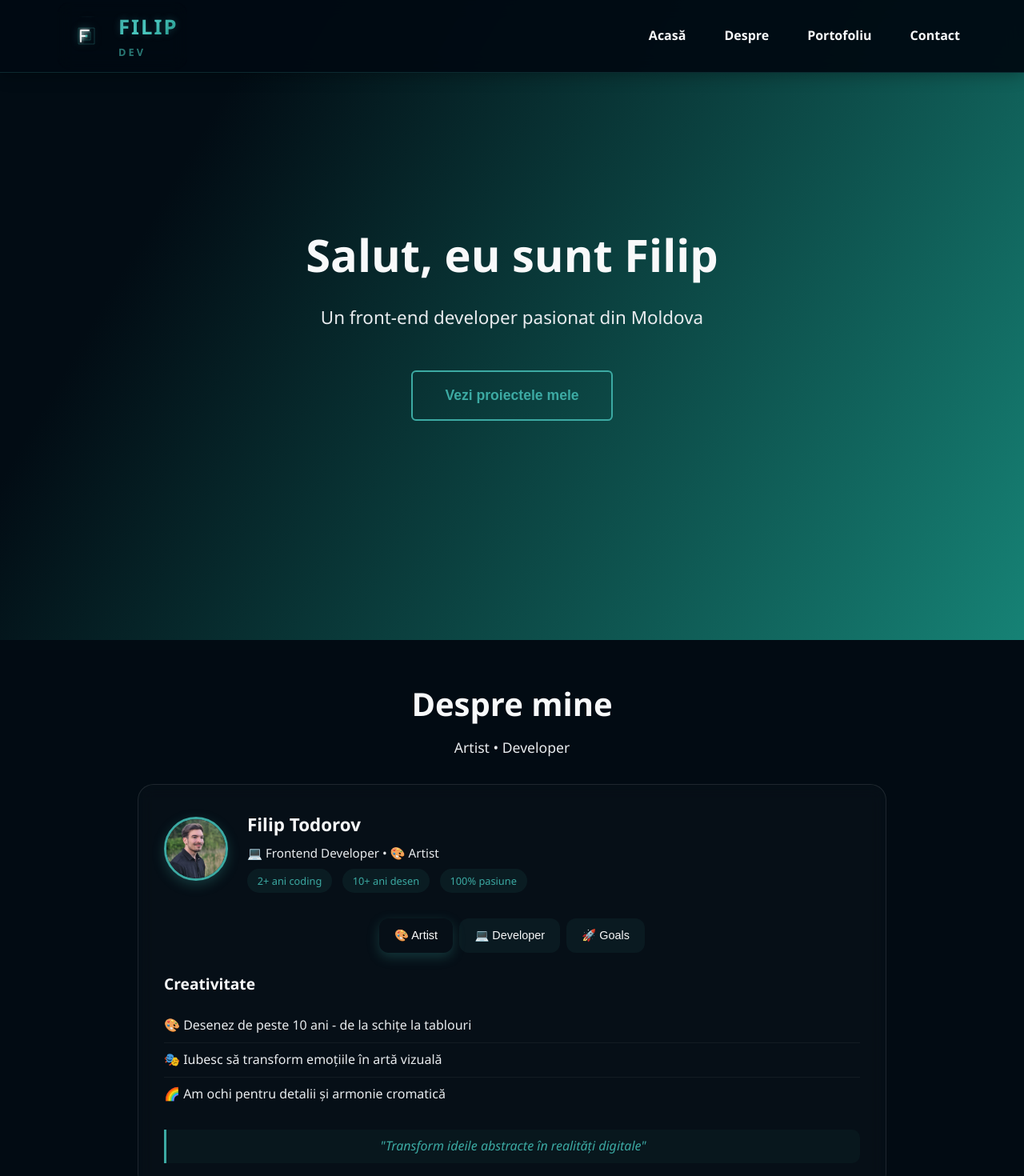
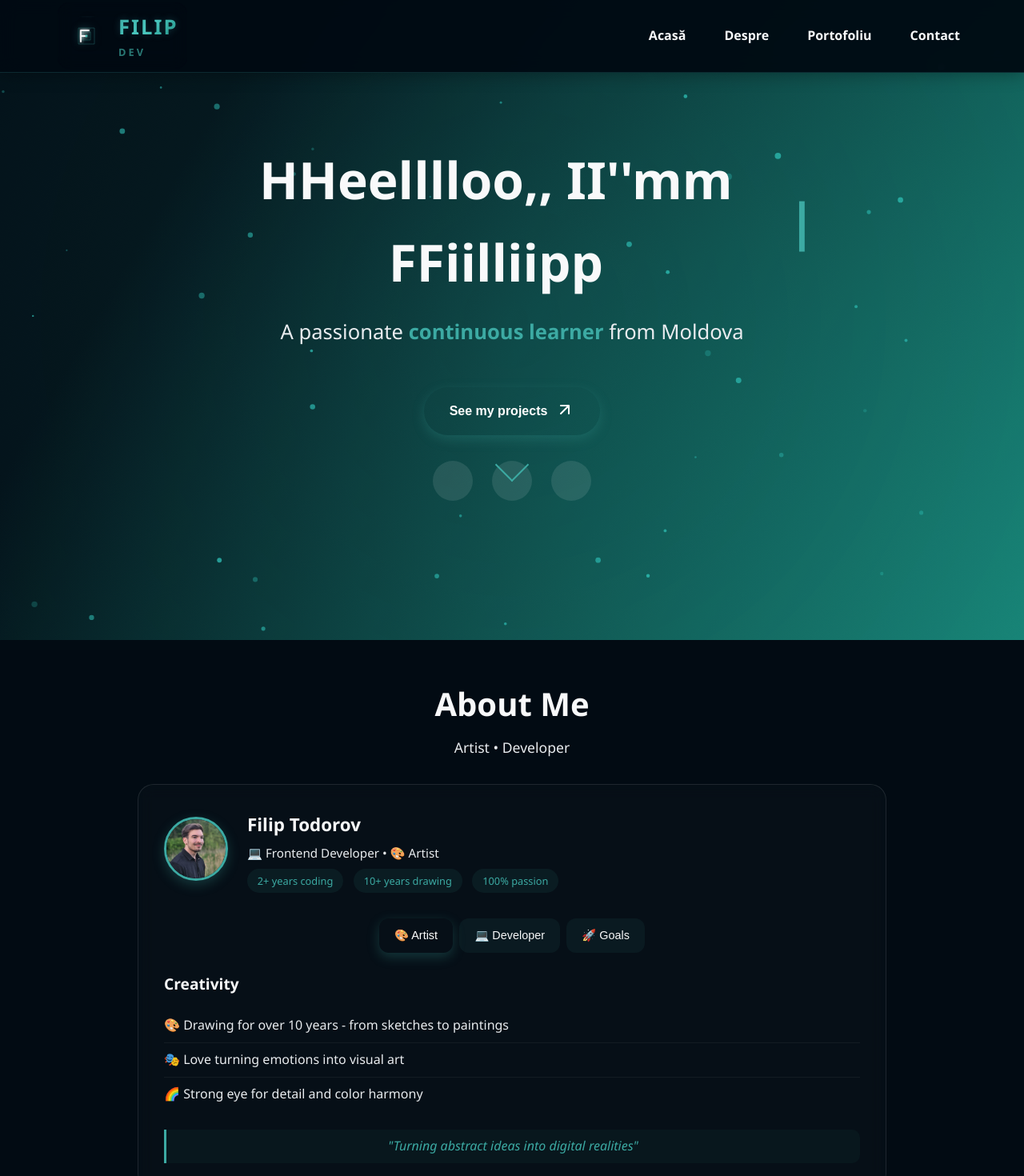
Before and after one commit to filip0020/Taiyo-portfolio, a React (Vite) app: page / in a window 1280 px wide. Shown: the top 1470 px of the page at 80% size. Built offline with nearby package versions, Linux system fonts and the light colour scheme.

Commit message:
change hero block

```diff
--- a/src/components/About/About.jsx
+++ b/src/components/About/About.jsx
@@ -11,7 +11,7 @@ const About = () => {
 
   return (
     <section id="about" ref={ref} className={`about ${isInView ? 'about-visible' : ''}`}>
-      <h2 className="about-title">Despre mine</h2>
+      <h2 className="about-title">About Me</h2>
       <p className="about-subtitle">Artist • Developer</p>
 
       <div className="about-compact">
@@ -24,14 +24,14 @@ const About = () => {
             <h3>Filip Todorov</h3>
             <p>💻 Frontend Developer • 🎨 Artist</p>
             <div className="bio-stats">
-              <span>2+ ani coding</span>
-              <span>10+ ani desen</span>
-              <span>100% pasiune</span>
+              <span>2+ years coding</span>
+              <span>10+ years drawing</span>
+              <span>100% passion</span>
             </div>
           </div>
         </div>
 
-        {/* Tabs compacte */}
+        {/* Compact Tabs */}
         <div className="compact-tabs">
           {['artist', 'developer', 'goals'].map((tab) => (
             <button
@@ -46,47 +46,47 @@ const About = () => {
           ))}
         </div>
 
-        {/* Conținut dinamic */}
+        {/* Dynamic Content */}
         <div className="compact-content">
           {activeTab === 'artist' && (
             <div className="tab-artist">
-              <h4>Creativitate </h4>
+              <h4>Creativity</h4>
               <ul>
-                <li>🎨 Desenez de peste 10 ani - de la schițe la tablouri</li>
-                <li>🎭 Iubesc să transform emoțiile în artă vizuală</li>
-                <li>🌈 Am ochi pentru detalii și armonie cromatică</li>
+                <li>🎨 Drawing for over 10 years - from sketches to paintings</li>
+                <li>🎭 Love turning emotions into visual art</li>
+                <li>🌈 Strong eye for detail and color harmony</li>
               </ul>
             </div>
           )}
 
           {activeTab === 'developer' && (
             <div className="tab-developer">
-              <h4>De la artă la algoritmi</h4>
+              <h4>From Art to Algorithms</h4>
               <ul>
-                <li>💻 2 ani de frontend development cu React, HTML5, CSS3, JS</li>
-                <li>🎯 Specializat pe interfețe intuitive și frumoase</li>
-                <li>🚀 Autodidact dedicat - învăț zilnic ceva nou</li>
-                <li>❤️ Pasiune pentru cod elegant și funcțional</li>
+                <li>💻 2 years of frontend development with React, HTML5, CSS3, JS</li>
+                <li>🎯 Focused on intuitive and beautiful interfaces</li>
+                <li>🚀 Dedicated self-learner - improving every day</li>
+                <li>❤️ Passion for clean, functional code</li>
               </ul>
             </div>
           )}
 
           {activeTab === 'goals' && (
             <div className="tab-goals">
-              <h4>Viziune și ambiție</h4>
+              <h4>Vision & Ambition</h4>
               <ul>
-                <li>⭐ Devin expert React și JavaScript</li>
-                <li>🌍 Lucrez la proiecte cu impact mare</li>
-                <li>📚 Învăț continuu și împărtășesc cu comunitatea</li>
-                <li>🎨 Unesc arta cu tehnologia în proiecte unice</li>
+                <li>⭐ Becoming an expert in React and JavaScript</li>
+                <li>🌍 Working on high-impact projects</li>
+                <li>📚 Continuously learning and sharing with the community</li>
+                <li>🎨 Blending art and technology in unique projects</li>
               </ul>
             </div>
           )}
         </div>
 
-        {/* Citat inspirational */}
+        {/* Inspirational Quote */}
         <blockquote className="about-quote">
-          "Transform ideile abstracte în realități digitale"
+          "Turning abstract ideas into digital realities"
         </blockquote>
       </div>
     </section>
--- a/src/components/Contact/Contact.jsx
+++ b/src/components/Contact/Contact.jsx
@@ -14,8 +14,8 @@ function Contact() {
       ref={ref}
       className={`contact ${isInView ? 'contact-visible' : ''}`}
     >
-      <h2>Contactează-mă</h2>
-      <p>Ai un proiect interesant? Hai să vorbim!</p>
+      <h2>Get in Touch</h2>
+      <p>Have an exciting project? Let’s connect and make it happen.</p>
       <SocialLinks />
     </section>
   );
--- a/src/components/Footer/Footer.jsx
+++ b/src/components/Footer/Footer.jsx
@@ -1,11 +1,11 @@
-import './Footer.css'
+import './Footer.css';
 
 function Footer() {
   return (
     <footer className="footer">
-      <p>&copy; 2024 Filip. Toate drepturile rezervate.</p>
+      <p>&copy; 2024 copyright. All rights reserved.</p>
     </footer>
-  )
+  );
 }
 
 export default Footer;
--- a/src/components/Hero/Hero.css
+++ b/src/components/Hero/Hero.css
@@ -10,62 +10,276 @@
     var(--color-primary) 20%,
     var(--color-accent) 100%
   );
+  position: relative;
+  overflow: hidden;
   z-index: 1;
 }
 
-.hero-content h1 {
-  font-size: 3.5rem;
+.particles-canvas {
+  position: absolute;
+  top: 0;
+  left: 0;
+  width: 100%;
+  height: 100%;
+  z-index: -1;
+}
+
+.hero-content {
+  position: relative;
+  z-index: 2;
+  max-width: 800px;
+  padding: 0 20px;
+}
+
+.hero-title {
+  font-size: 4rem;
   color: var(--color-text);
   margin-bottom: 1rem;
+  font-weight: 700;
+  min-height: 4.5rem;
+  display: flex;
+  justify-content: center;
+  align-items: center;
 }
 
-.hero-content p {
-  font-size: 1.4rem;
-  margin-bottom: 3rem;
-  color: var(--color-text-secondary);
+.hero-title::after {
+  content: "|";
+  animation: blink 1s infinite;
+  margin-left: 5px;
+  color: var(--color-accent-light-2);
 }
 
-.hero-content button {
+@keyframes blink {
+  0%,
+  50% {
+    opacity: 1;
+  }
+  51%,
+  100% {
+    opacity: 0;
+  }
+}
+
+.subtitle-container {
+  margin-bottom: 3rem;
+  min-height: 2rem;
+}
+
+.hero-subtitle {
+  font-size: 1.6rem;
+  color: var(--color-text-secondary);
+  position: relative;
+  display: inline-block;
+}
+
+.typing-text::after {
+  content: "front-end developer";
+  animation: changeText 8s infinite;
+  color: var(--color-accent-light-2);
+  font-weight: 600;
+}
+
+@keyframes changeText {
+  0%,
+  25% {
+    content: "front-end developer";
+  }
+  26%,
+  50% {
+    content: "UI/UX enthusiast";
+  }
+  51%,
+  75% {
+    content: "problem solver";
+  }
+  76%,
+  100% {
+    content: "continuous learner";
+  }
+}
+
+.cta-container {
+  display: flex;
+  flex-direction: column;
+  align-items: center;
+  gap: 2rem;
+}
+
+.cta-button {
   padding: 1.2rem 2.5rem;
   font-size: 1.1rem;
-  background-color: transparent;
+  background: transparent;
   color: var(--color-accent-light-2);
   border: 2px solid var(--color-accent-light-2);
-  border-radius: 6px;
+  border-radius: 50px;
   cursor: pointer;
   transition: all 0.4s ease;
-  font-weight: bold;
+  font-weight: 600;
   position: relative;
+  overflow: hidden;
+  display: flex;
+  align-items: center;
+  gap: 10px;
+  z-index: 1;
 }
 
-.hero-content button:hover {
+.cta-button::before {
+  content: "";
+  position: absolute;
+  top: 0;
+  left: -100%;
+  width: 100%;
+  height: 100%;
+  background: linear-gradient(
+    90deg,
+    transparent,
+    rgba(52, 212, 201, 0.2),
+    transparent
+  );
+  transition: left 0.5s;
+  z-index: -1;
+}
+
+.cta-button:hover {
   background-color: var(--color-accent-light-2);
   color: #0c102e;
   transform: translateY(-5px);
-  box-shadow: 0 20px 115px rgba(52, 212, 201, 0.4), 0 10px 80px rgb(0, 255, 238);
+  box-shadow: 0 20px 115px rgba(52, 212, 201, 0.4),
+    0 10px 80px rgba(0, 255, 238, 0.3);
 }
 
+.cta-button:hover::before {
+  left: 100%;
+}
+
+.button-icon {
+  transition: transform 0.3s ease;
+}
+
+.cta-button:hover .button-icon {
+  transform: translateX(5px) rotate(45deg);
+}
+
+.social-links {
+  display: flex;
+  gap: 1.5rem;
+}
+
+.social-link {
+  color: var(--color-text-secondary);
+  font-size: 1.5rem;
+  transition: all 0.3s ease;
+  padding: 10px;
+  border-radius: 50%;
+  background: rgba(255, 255, 255, 0.1);
+  width: 50px;
+  height: 50px;
+  display: flex;
+  align-items: center;
+  justify-content: center;
+}
+
+.social-link:hover {
+  color: var(--color-accent-light-2);
+  transform: translateY(-3px);
+  background: rgba(255, 255, 255, 0.2);
+  box-shadow: 0 5px 15px rgba(0, 0, 0, 0.2);
+}
+
+.scroll-indicator {
+  position: absolute;
+  bottom: 30px;
+  left: 50%;
+  transform: translateX(-50%);
+  animation: bounce 2s infinite;
+}
+
+.scroll-arrow {
+  width: 30px;
+  height: 30px;
+  border-right: 2px solid var(--color-accent-light-2);
+  border-bottom: 2px solid var(--color-accent-light-2);
+  transform: rotate(45deg);
+}
+
+@keyframes bounce {
+  0%,
+  20%,
+  50%,
+  80%,
+  100% {
+    transform: translateX(-50%) translateY(0);
+  }
+  40% {
+    transform: translateX(-50%) translateY(-10px);
+  }
+  60% {
+    transform: translateX(-50%) translateY(-5px);
+  }
+}
+
+/* Efect de lumină în fundal */
+.hero::before {
+  content: "";
+  position: absolute;
+  top: -50%;
+  left: -50%;
+  width: 200%;
+  height: 200%;
+  background: radial-gradient(
+    circle,
+    rgba(52, 212, 201, 0.1) 0%,
+    transparent 70%
+  );
+  animation: rotate 20s linear infinite;
+  z-index: 0;
+}
+
+@keyframes rotate {
+  0% {
+    transform: rotate(0deg);
+  }
+  100% {
+    transform: rotate(360deg);
+  }
+}
+
+/* Responsive Design */
 @media (max-width: 768px) {
-  .hero-content h1 {
-    font-size: 2.5rem;
+  .hero-title {
+    font-size: 2.8rem;
   }
 
-  .hero-content p {
-    font-size: 1.2rem;
+  .hero-subtitle {
+    font-size: 1.3rem;
   }
 
-  .hero-content button {
+  .cta-button {
     padding: 1rem 2rem;
     font-size: 1rem;
+  }
+
+  .social-links {
+    gap: 1rem;
+  }
+
+  .social-link {
+    width: 45px;
+    height: 45px;
+    font-size: 1.3rem;
   }
 }
 
 @media (max-width: 480px) {
-  .hero-content h1 {
-    font-size: 2rem;
+  .hero-title {
+    font-size: 2.2rem;
   }
 
-  .hero-content p {
+  .hero-subtitle {
     font-size: 1.1rem;
   }
+
+  .cta-container {
+    gap: 1.5rem;
+  }
 }
--- a/src/components/Hero/Hero.jsx
+++ b/src/components/Hero/Hero.jsx
@@ -1,6 +1,10 @@
+import { useEffect, useRef } from 'react';
 import './Hero.css';
 
 function Hero({ name, country }) {
+  const heroRef = useRef(null);
+  const canvasRef = useRef(null);
+
   const scrollToPortfolio = () => {
     const portfolioSection = document.getElementById('portfolio');
     if (portfolioSection) {
@@ -11,12 +15,150 @@ function Hero({ name, country }) {
     }
   };
 
+  useEffect(() => {
+    // Animație de scris pentru titlu
+    const titleElement = document.querySelector('.hero-title');
+    const text = `Hello, I'm ${name}`;
+    let index = 0;
+
+    titleElement.innerHTML = '';
+
+    const typeWriter = () => {
+      if (index < text.length) {
+        titleElement.innerHTML += text.charAt(index);
+        index++;
+        setTimeout(typeWriter, 100);
+      }
+    };
+
+    // Întârziere pentru efect dramatic
+    setTimeout(typeWriter, 500);
+
+    // Efect de particule în fundal
+    const canvas = canvasRef.current;
+    if (!canvas) return;
+
+    const ctx = canvas.getContext('2d');
+    canvas.width = window.innerWidth;
+    canvas.height = window.innerHeight;
+
+    const particles = [];
+    const particleCount = 50;
+
+    class Particle {
+      constructor() {
+        this.x = Math.random() * canvas.width;
+        this.y = Math.random() * canvas.height;
+        this.size = Math.random() * 3 + 1;
+        this.speedX = Math.random() * 1 - 0.5;
+        this.speedY = Math.random() * 1 - 0.5;
+        this.color = `rgba(52, 212, 201, ${Math.random() * 0.5 + 0.2})`;
+      }
+
+      update() {
+        this.x += this.speedX;
+        this.y += this.speedY;
+
+        if (this.x > canvas.width) this.x = 0;
+        else if (this.x < 0) this.x = canvas.width;
+
+        if (this.y > canvas.height) this.y = 0;
+        else if (this.y < 0) this.y = canvas.height;
+      }
+
+      draw() {
+        ctx.fillStyle = this.color;
+        ctx.beginPath();
+        ctx.arc(this.x, this.y, this.size, 0, Math.PI * 2);
+        ctx.fill();
+      }
+    }
+
+    const createParticles = () => {
+      for (let i = 0; i < particleCount; i++) {
+        particles.push(new Particle());
+      }
+    };
+
+    const animateParticles = () => {
+      ctx.clearRect(0, 0, canvas.width, canvas.height);
+
+      for (let i = 0; i < particles.length; i++) {
+        particles[i].update();
+        particles[i].draw();
+      }
+
+      requestAnimationFrame(animateParticles);
+    };
+
+    createParticles();
+    animateParticles();
+
+    // Animație de fade-in pentru conținut
+    const contentElements = document.querySelectorAll('.hero-content > *');
+    contentElements.forEach((el, index) => {
+      el.style.opacity = '0';
+      el.style.transform = 'translateY(20px)';
+
+      setTimeout(() => {
+        el.style.transition = 'opacity 0.8s ease, transform 0.8s ease';
+        el.style.opacity = '1';
+        el.style.transform = 'translateY(0)';
+      }, 1000 + index * 300);
+    });
+
+    // Resize handler pentru canvas
+    const handleResize = () => {
+      canvas.width = window.innerWidth;
+      canvas.height = window.innerHeight;
+    };
+
+    window.addEventListener('resize', handleResize);
+
+    return () => {
+      window.removeEventListener('resize', handleResize);
+    };
+  }, [name]);
+
   return (
-    <section id="home" className="hero">
+    <section id="home" className="hero" ref={heroRef}>
+      <canvas ref={canvasRef} className="particles-canvas"></canvas>
+
       <div className="hero-content">
-        <h1>Salut, eu sunt {name}</h1>
-        <p>Un front-end developer pasionat din {country}</p>
-        <button onClick={scrollToPortfolio}>Vezi proiectele mele</button>
+        <h1 className="hero-title"></h1>
+
+        <div className="subtitle-container">
+          <p className="hero-subtitle">
+            A passionate <span className="typing-text"></span> from {country}
+          </p>
+        </div>
+
+        <div className="cta-container">
+          <button className="cta-button" onClick={scrollToPortfolio}>
+            <span>See my projects</span>
+            <div className="button-icon">
+              <svg width="24" height="24" viewBox="0 0 24 24" fill="none">
+                <path d="M7 17L17 7M17 7H7M17 7V17" stroke="currentColor" strokeWidth="2" strokeLinecap="round" strokeLinejoin="round" />
+              </svg>
+            </div>
+          </button>
+
+          <div className="social-links">
+            <a href="#" className="social-link">
+              <i className="fab fa-github"></i>
+            </a>
+            <a href="#" className="social-link">
+              <i className="fab fa-linkedin"></i>
+            </a>
+            <a href="#" className="social-link">
+              <i className="fab fa-twitter"></i>
+            </a>
+          </div>
+        </div>
+
+        <div className="scroll-indicator">
+          <div className="scroll-arrow"></div>
+        </div>
       </div>
     </section>
   );
```
Also changed, not shown: src/components/Footer/Footer.css (+130 -4 lines), src/components/Portfolio/Portfolio.jsx (+7 -7 lines), src/data.js (+7 -7 lines), public/to-do image.png (added).
